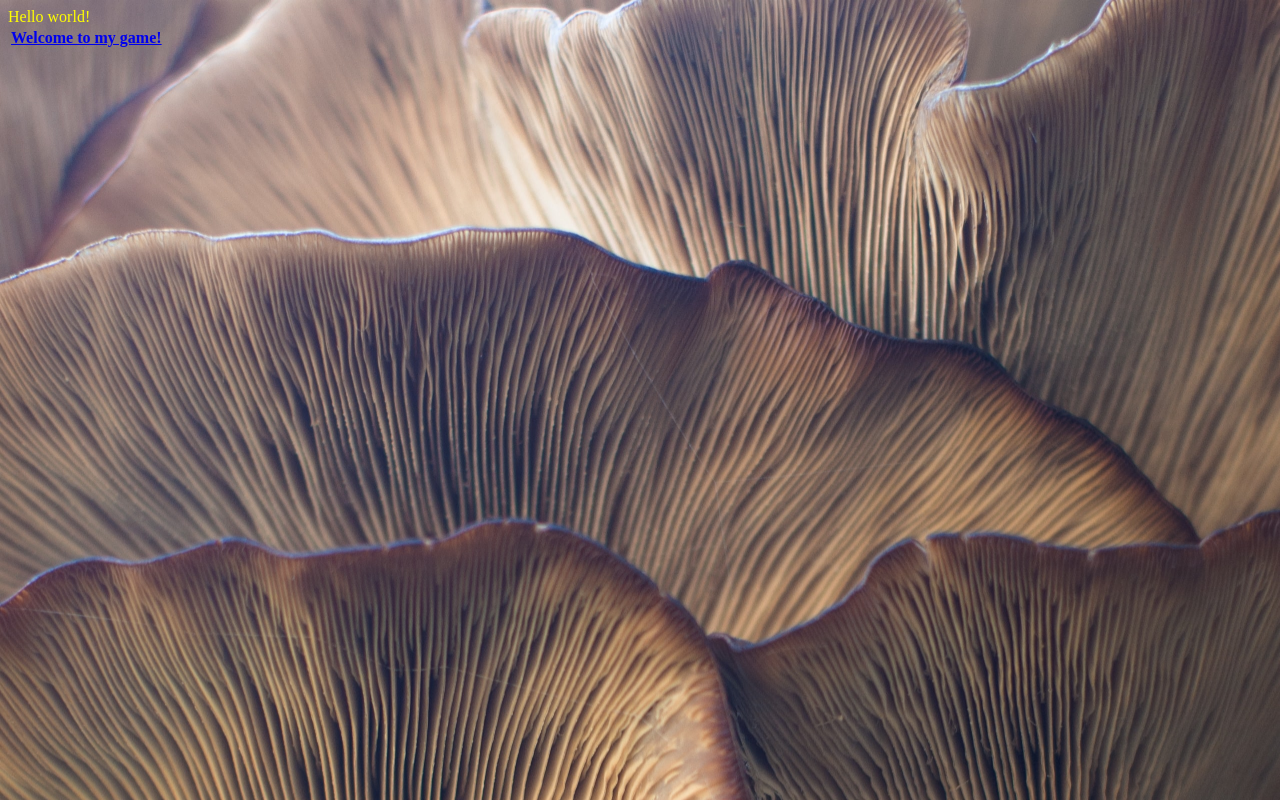
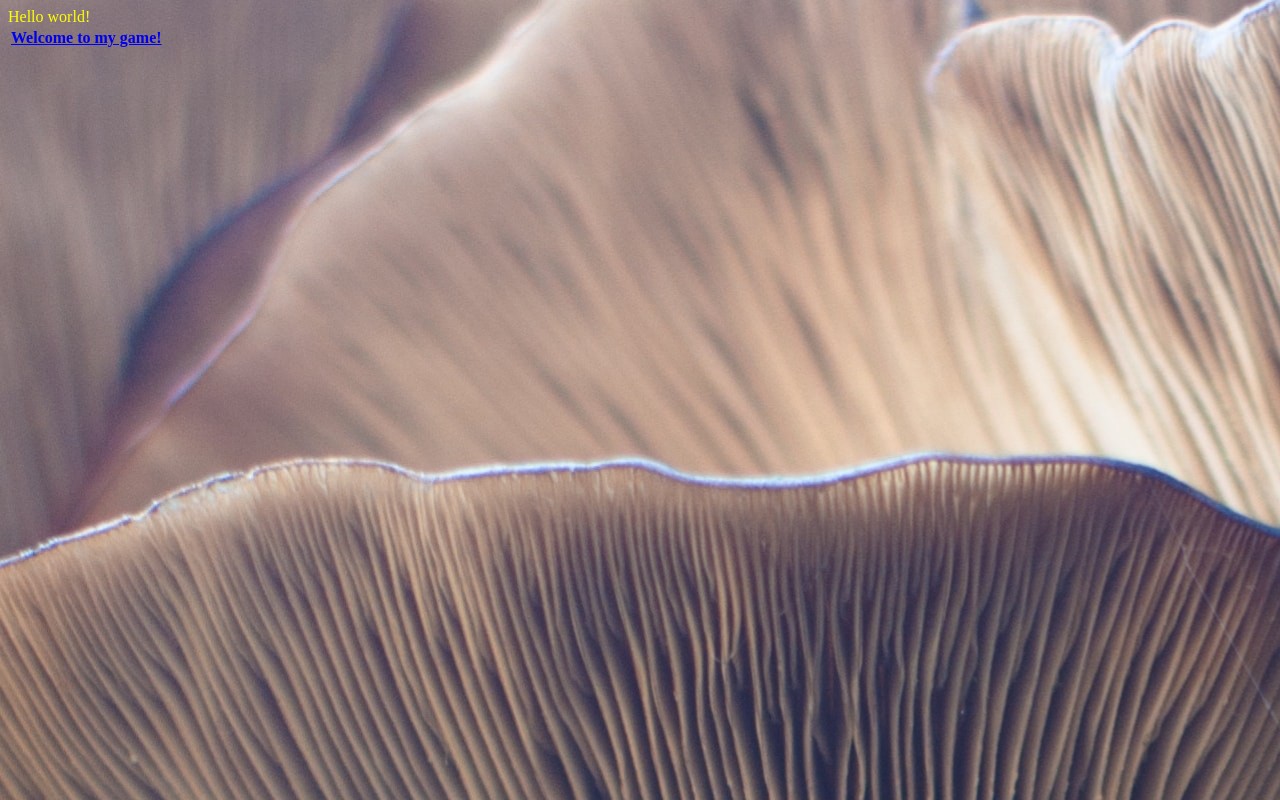
Before and after one commit to abbyisabel18/twine, a plain HTML site: page index.html in a window 1280 px wide. Drawn offline with Linux system fonts and the light colour scheme.

Commit message:
Update index.html

```diff
--- a/index.html
+++ b/index.html
@@ -7,7 +7,7 @@
         font-family: Times New Roman;
         background-image:	url("https://abbyisabel18.github.io/twine/image/mushroom_background.jpg");
         background-repeat: no-repeat;
-        background-size:cover;
+        background-size: 200%;
       }
     </style>
   </head>
```
